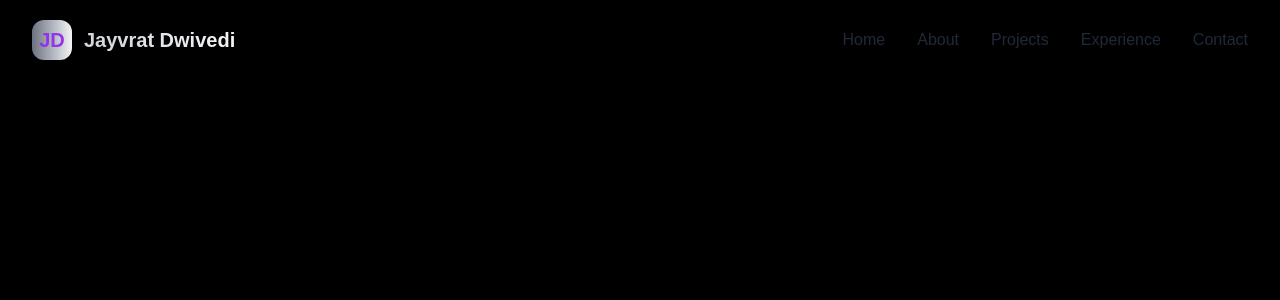
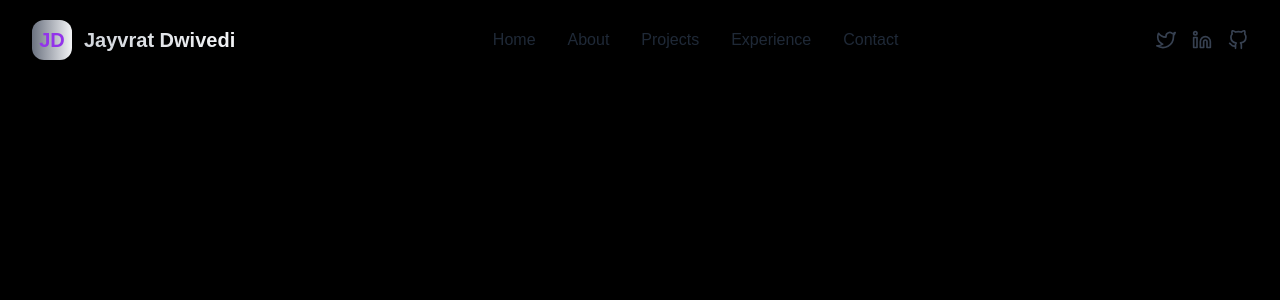
Before and after one commit to jayvratdwivedi/my-portfolio, a React (Vite) app: page / in a window 1280 px wide. Shown: the top 300 px of the page. Built offline with nearby package versions, Linux system fonts and the light colour scheme.

Commit message:
add react-icons github linkedin twitter

```diff
--- a/package.json
+++ b/package.json
@@ -12,7 +12,8 @@
   "dependencies": {
     "framer-motion": "^12.23.5",
     "react": "^19.1.0",
-    "react-dom": "^19.1.0"
+    "react-dom": "^19.1.0",
+    "react-icons": "^5.5.0"
   },
   "devDependencies": {
     "@eslint/js": "^9.30.1",
--- a/src/components/Header.jsx
+++ b/src/components/Header.jsx
@@ -1,4 +1,5 @@
 import { motion } from "framer-motion";
+import { FiGithub, FiTwitter, FiLinkedin } from "react-icons/fi";
 
 const Header = () => {
   return (
@@ -25,19 +26,57 @@ const Header = () => {
           </span>
         </motion.div>
         {/*Desktop Navigation*/}
-        <div className="lg:flex hidden space-x-8">
+        <nav className="lg:flex hidden space-x-8">
           {["Home", "About", "Projects", "Experience", "Contact"].map(
             (item, index) => (
-              <a
+              <motion.a
                 key={item}
+                initial={{ opacity: 0, y: 20 }}
+                animate={{ opacity: 1, y: 0 }}
+                transition={{
+                  type: "spring",
+                  stiffness: 100,
+                  damping: 20,
+                  delay: 0.7 + index * 0.2,
+                }}
                 className="relative text-gray-800 dark:text-gray-200 hover:violet-600 dark:hover:text-violet-400 font-medium transition-colors duration-300 group"
                 href="#"
               >
                 {item}
                 <span className="absolute bottom-0 left-0 w-0 h-0.5  bg-violet-600 group-hover:w-full transition-all duration-300"></span>
-              </a>
+              </motion.a>
             )
           )}
+        </nav>
+        {/*Social icons - Desktop */}
+        <div className="md:flex hidden items-center space-x-4">
+          <motion.a
+            initial={{ opacity: 0, scale: 0.5 }}
+            animate={{ opacity: 1, scale: 1 }}
+            transition={{ delay: 1.3, duration: 0.8 }}
+            className="text-gray-700 dark:text-gray-300 hover:text-violet-600 dark:hover:text-violet-400 transition-colors duration-300"
+            href=""
+          >
+            <FiTwitter className="w-5 h-5" />
+          </motion.a>
+          <motion.a
+            initial={{ opacity: 0, scale: 0.5 }}
+            animate={{ opacity: 1, scale: 1 }}
+            transition={{ delay: 1.3, duration: 0.8 }}
+            className="text-gray-700 dark:text-gray-300 hover:text-violet-600 dark:hover:text-violet-400 transition-colors duration-300"
+            href=""
+          >
+            <FiLinkedin className="w-5 h-5" />
+          </motion.a>
+          <motion.a
+            initial={{ opacity: 0, scale: 0.5 }}
+            animate={{ opacity: 1, scale: 1 }}
+            transition={{ delay: 1.3, duration: 0.8 }}
+            className="text-gray-700 dark:text-gray-300 hover:text-violet-600 dark:hover:text-violet-400 transition-colors duration-300"
+            href=""
+          >
+            <FiGithub className="w-5 h-5" />
+          </motion.a>
         </div>
       </div>
     </header>
```
Also changed, not shown: 1 other file (tests, documents, lock files or other folders).
